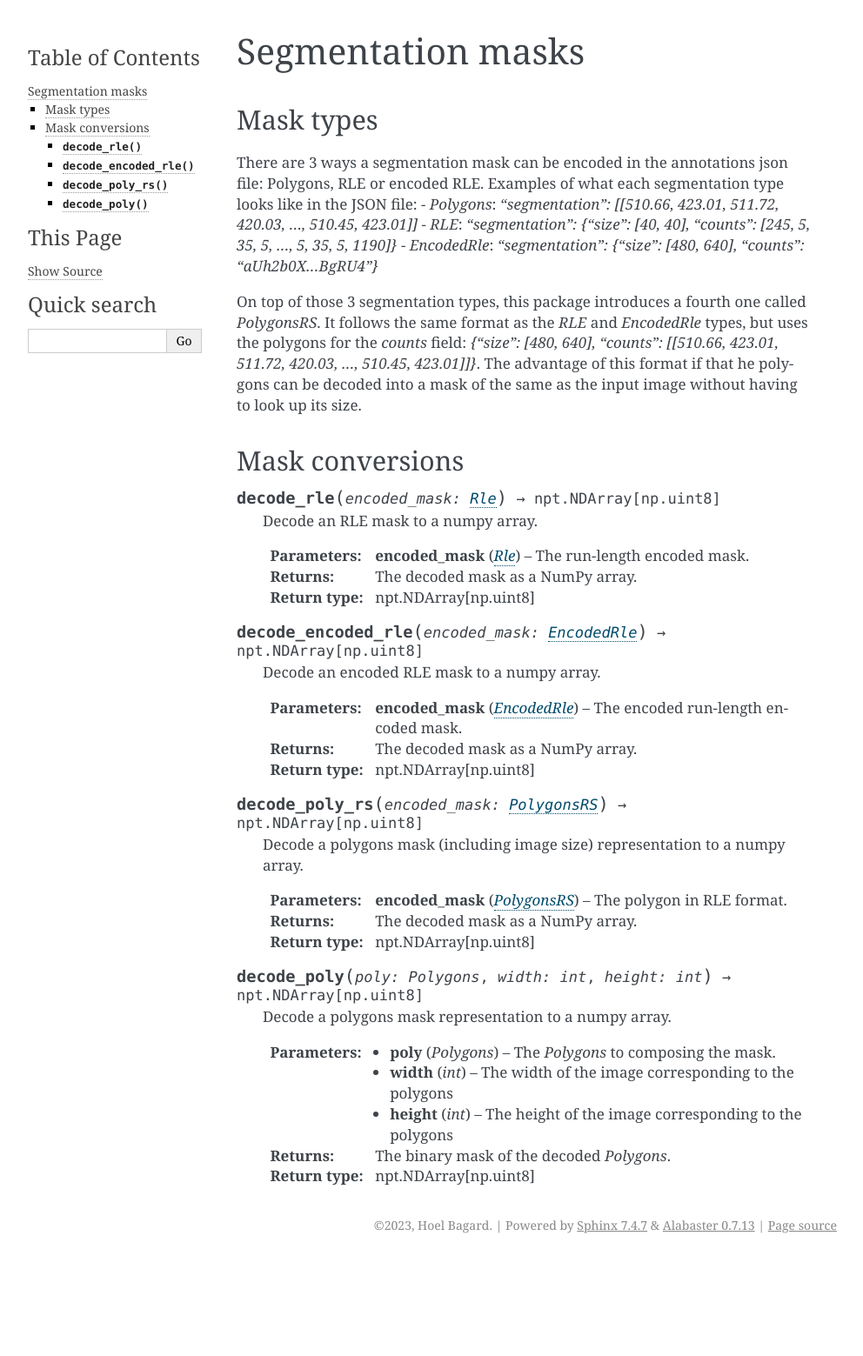
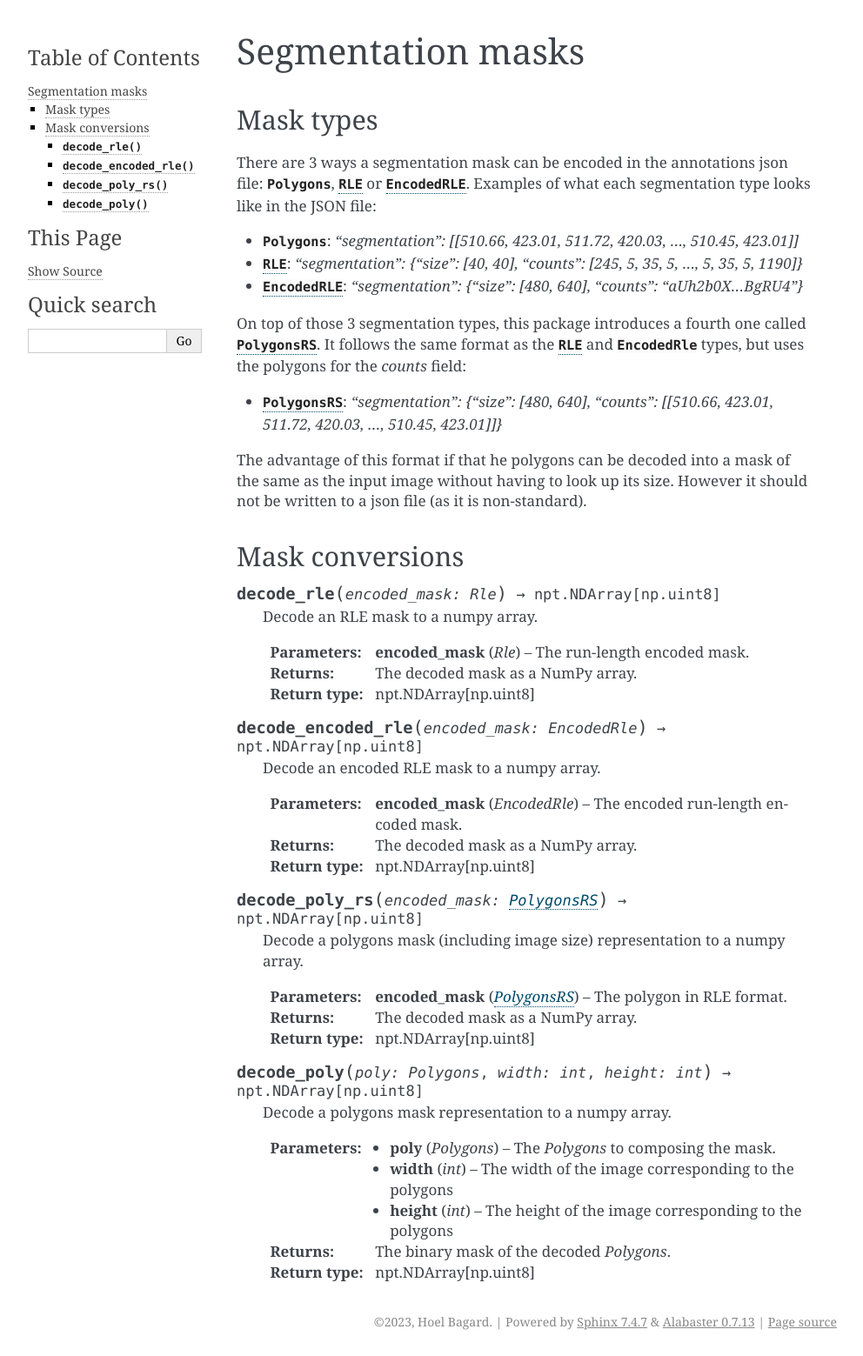
Before and after one commit to hoel-bagard/cocotools-rs, a Sphinx documentation site: the page built from rpycocotools/docs/segmentation_masks.rst, in a window 1280 px wide. Shown: the whole page at 87% size, without its empty margins (148-1140 px from the left). Built offline with Sphinx 7.4.7, drawn with Linux system fonts in a browser that asks for light colours; before the commit the page ends 1448 px from its top, so only the background shows below that.

Commit message:
Small fixes (for example links).

```diff
--- a/rpycocotools/docs/index.rst
+++ b/rpycocotools/docs/index.rst
@@ -2,7 +2,7 @@
 ========================================
 The `rpycocotools` package provides tools to load, manipulate, convert and visualize COCO format datasets.
 
-This package aims to provide similar functionalities to the [pycocotools package](https://pypi.org/project/pycocotools/) / [cocoapi](https://github.com/cocodataset/cocoapi) with additionnal utilities such as conversion between dataset formats. It also aims to have a better documentation and a more readable implementation.
+This package aims to provide similar functionalities to the `pycocotools package <https://pypi.org/project/pycocotools/>`_ / `cocoapi <https://github.com/cocodataset/cocoapi>`_ with additionnal utilities such as conversion between dataset formats. It also aims to have a better documentation and a more readable implementation.
 
 .. toctree::
     :maxdepth: 2
--- a/rpycocotools/docs/segmentation_masks.rst
+++ b/rpycocotools/docs/segmentation_masks.rst
@@ -3,15 +3,19 @@
 
 Mask types
 ----------
-There are 3 ways a segmentation mask can be encoded in the annotations json file: Polygons, RLE or encoded RLE.
+There are 3 ways a segmentation mask can be encoded in the annotations json file: :py:class:`Polygons`, :py:class:`RLE` or :py:class:`EncodedRLE`.
 Examples of what each segmentation type looks like in the JSON file:
-- `Polygons`: `"segmentation": [[510.66, 423.01, 511.72, 420.03, ..., 510.45, 423.01]]`
-- `RLE`: `"segmentation": {"size": [40, 40], "counts": [245, 5, 35, 5, ..., 5, 35, 5, 1190]}`
-- `EncodedRle`: `"segmentation": {"size": [480, 640], "counts": "aUh2b0X...BgRU4"}`
 
-On top of those 3 segmentation types, this package introduces a fourth one called `PolygonsRS`.
-It follows the same format as the `RLE` and `EncodedRle` types, but uses the polygons for the `counts` field: `{"size": [480, 640], "counts": [[510.66, 423.01, 511.72, 420.03, ..., 510.45, 423.01]]}`.
-The advantage of this format if that he polygons can be decoded into a mask of the same as the input image without having to look up its size.
+* :py:class:`Polygons`: `"segmentation": [[510.66, 423.01, 511.72, 420.03, ..., 510.45, 423.01]]`
+* :py:class:`RLE`: `"segmentation": {"size": [40, 40], "counts": [245, 5, 35, 5, ..., 5, 35, 5, 1190]}`
+* :py:class:`EncodedRLE`: `"segmentation": {"size": [480, 640], "counts": "aUh2b0X...BgRU4"}`
+
+On top of those 3 segmentation types, this package introduces a fourth one called :py:class:`PolygonsRS`.
+It follows the same format as the :py:class:`RLE` and :py:class:`EncodedRle` types, but uses the polygons for the `counts` field:
+
+* :py:class:`PolygonsRS`: `"segmentation": {"size": [480, 640], "counts": [[510.66, 423.01, 511.72, 420.03, ..., 510.45, 423.01]]}`
+
+The advantage of this format if that he polygons can be decoded into a mask of the same as the input image without having to look up its size. However it should not be written to a json file (as it is non-standard).
 
 Mask conversions
 ----------------
```
Also changed, not shown: rpycocotools/docs/dataset.rst (+5 -5 lines), rpycocotools/docs/quickstart.rst (+7 -0 lines).
